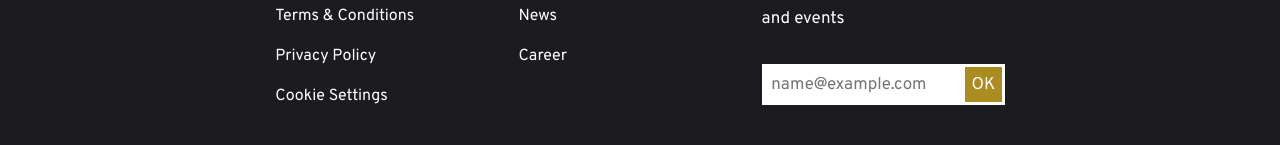
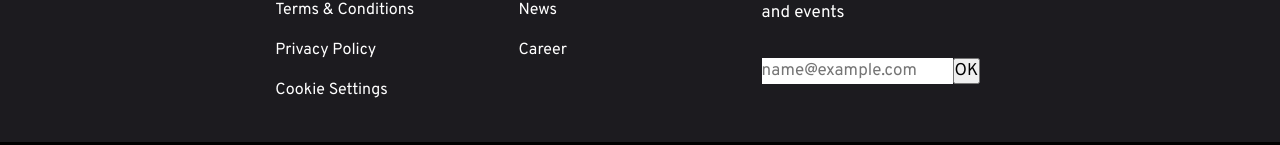
Before and after one commit to Filmflix-FED22G/filmflix, a React (Vite) app: page / in a window 1280 px wide. Shown: the part 1735-1880 px from the top of the page. Built offline with nearby package versions, Linux system fonts and the light colour scheme.

Commit message:
adjusted vars for font size and global css for input and button

```diff
--- a/src/index.css
+++ b/src/index.css
@@ -20,7 +20,7 @@
   --color-hover: #aa8c21;
   --font-size-xs: 0.875rem;
   --font-size-s: clamp(0.938rem, 2.5vw, 1.063rem);
-  --font-size-m: clamp(1.25rem, 1rem + 1vw, 1.75rem);
+  --font-size-m: clamp(1.125rem, 1rem + 1vw, 1.5rem);
   --font-size-l: clamp(1.75rem, 1.5rem + 1vw, 2.25rem);
   --font-size-xl: clamp(2.5rem, 2rem + 2vw, 3.5rem);
   --font-size-xxl: clamp(3rem, 2.5rem + 2vw, 4rem);
@@ -89,29 +89,17 @@ a {
 a:hover {
   text-decoration: underline;
 }
+
 input {
+  border: none;
   font-family: 'Overpass', sans-serif;
   font-size: var(--font-size-s);
-  border: none;
   color: var(--color-placeholder-text);
-  padding-left: 0.6rem;
-  @media screen and (max-width: 768px) {
-    height: 2.42rem;
-  }
 }
 
 button {
-  border-radius: 0;
-  border: 0.2rem solid var(--color-light);
-  padding: 0.4rem;
-  font-size: 1rem;
-  cursor: pointer;
-  transition: 0.25s;
-  background-color: var(--color-accent);
-  color: var(--color-light);
   font-family: 'Overpass', sans-serif;
   font-size: var(--font-size-s);
+  text-transform: uppercase;
+  cursor: pointer;
 }
-button:hover {
-  background-color: var(--color-dark-grey);
-}
```
